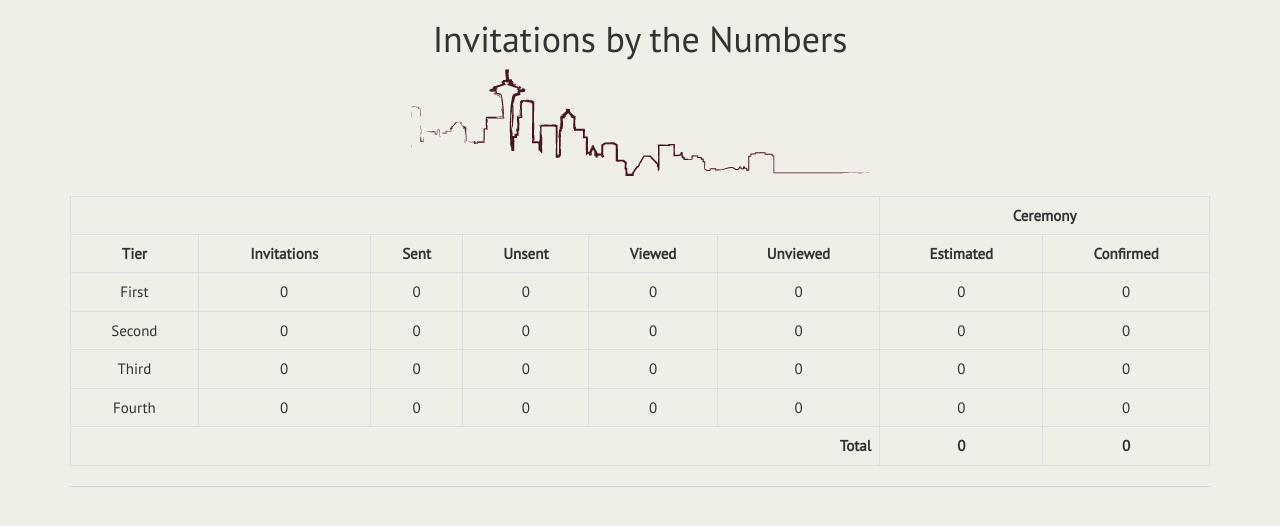
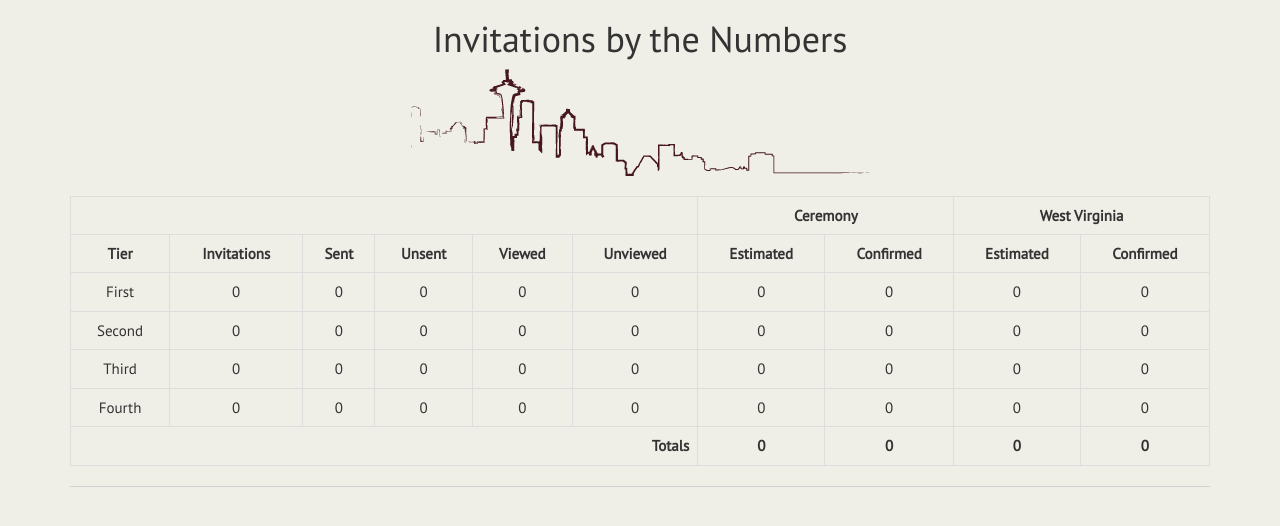
Before and after one commit to jsayles/wedding, a Django app: page /totals/ in a window 1280 px wide. Shown: the part 51-577 px from the top of the page. Run offline with Django 3.2, Linux system fonts and the light colour scheme; the visitor is signed in with stand-in values (Sample User, id 1); data that the repository does not hold is empty; some libraries are stand-ins or nearby versions.

Commit message:
added wv totals to invite page

```diff
--- a/wedding/templates/totals.html
+++ b/wedding/templates/totals.html
@@ -8,6 +8,7 @@
 	<tr>
 		<th colspan="6"></th>
 		<th class="text-center" colspan="2">Ceremony</th>
+		<th class="text-center" colspan="2">West Virginia</th>
 	</tr>
 	<tr>
 		<th class="text-center">Tier</th>
@@ -16,6 +17,8 @@
 		<th class="text-center">Unsent</th>
 		<th class="text-center">Viewed</th>
 		<th class="text-center">Unviewed</th>
+		<th class="text-center">Estimated</th>
+		<th class="text-center">Confirmed</th>
 		<th class="text-center">Estimated</th>
 		<th class="text-center">Confirmed</th>
 	</tr>
@@ -28,15 +31,19 @@
 			<td>{{ dict.unsent }}</td>
 			<td>{{ dict.viewed }}</td>
 			<td>{{ dict.unviewed }}</td>
-			<td>{{ dict.est_count }}</td>
-			<td>{{ dict.conf_count }}</td>
+			<td>{{ dict.est_ceremony }}</td>
+			<td>{{ dict.conf_ceremony }}</td>
+			<td>{{ dict.est_wv }}</td>
+			<td>{{ dict.conf_wv }}</td>
 		</tr>
 	{% endfor %}
 
 	<tr>
-		<th class="text-right" colspan="6">Total</th>
-		<th class="text-center">{{ total_est }}</th>
-		<th class="text-center">{{ total_conf }}</th>
+		<th class="text-right" colspan="6">Totals</th>
+		<th class="text-center">{{ total_est_ceremony }}</th>
+		<th class="text-center">{{ total_conf_ceremony }}</th>
+		<th class="text-center">{{ total_est_wv }}</th>
+		<th class="text-center">{{ total_conf_wv }}</th>
 	</tr>
 </table>
 {% endblock %}
--- a/wedding/views.py
+++ b/wedding/views.py
@@ -53,21 +53,28 @@ def view_invite_email(request):
 def totals(request):
 	all_invitations = Invitation.objects.all()
 
-	total_est = 0
-	total_conf = 0
+	total_est_ceremony = 0
+	total_conf_ceremony = 0
+	total_est_wv = 0
+	total_conf_wv = 0
 	invites = []
 	for tier_id, tier in TIER_CHOICES:
 		invitations = Invitation.objects.filter(tier=tier_id)
-		est_count = 0
-		conf_count = 0
+		est_ceremony = 0
+		conf_ceremony = 0
+		est_wv = 0
+		conf_wv = 0
 		viewed = 0
 		unviewed = 0
 		sent = 0
 		unsent = 0
 		for i in invitations:
-			est_count = est_count + i.estimated_ceremony
+			est_ceremony = est_ceremony + i.estimated_ceremony
+			est_wv = est_ceremony + i.estimated_wv
 			if i.rsvp_ceremony:
-				conf_count = conf_count + i.rsvp_ceremony
+				conf_ceremony = conf_ceremony + i.rsvp_ceremony
+			if i.rsvp_wv:
+				conf_wv = conf_wv + i.rsvp_wv
 			if i.last_viewed:
 				viewed = viewed + 1
 			else:
@@ -76,10 +83,14 @@ def totals(request):
 				sent = sent + 1
 			else:
 				unsent = unsent + 1
-		invites.append({'tier': tier, 'invitations':invitations, 'est_count':est_count, 'conf_count':conf_count, 'viewed':viewed, 'unviewed':unviewed, 'sent':sent, 'unsent':unsent})
-		total_est = total_est + est_count
-		total_conf = total_conf + conf_count
-	return render_to_response('totals.html', {'tiers':TIER_CHOICES, 'invites': invites, 'total_est':total_est, 'total_conf':total_conf}, RequestContext(request))
+		invites.append({'tier': tier, 'invitations':invitations, 'est_ceremony':est_ceremony, 'conf_ceremony':conf_ceremony, 'est_wv':est_wv, 'conf_wv':conf_wv,
+			'viewed':viewed, 'unviewed':unviewed, 'sent':sent, 'unsent':unsent})
+		total_est_ceremony = total_est_ceremony + est_ceremony
+		total_conf_ceremony = total_conf_ceremony + conf_ceremony
+		total_est_wv = total_est_wv + est_wv
+		total_conf_wv = total_conf_wv + conf_wv
+	return render_to_response('totals.html', {'tiers':TIER_CHOICES, 'invites': invites, 'total_est_ceremony':total_est_ceremony, 'total_conf_ceremony':total_conf_ceremony,
+		'total_est_wv':total_est_wv, 'total_conf_wv':total_conf_wv}, RequestContext(request))
 
 @staff_member_required
 def export(request):
```
